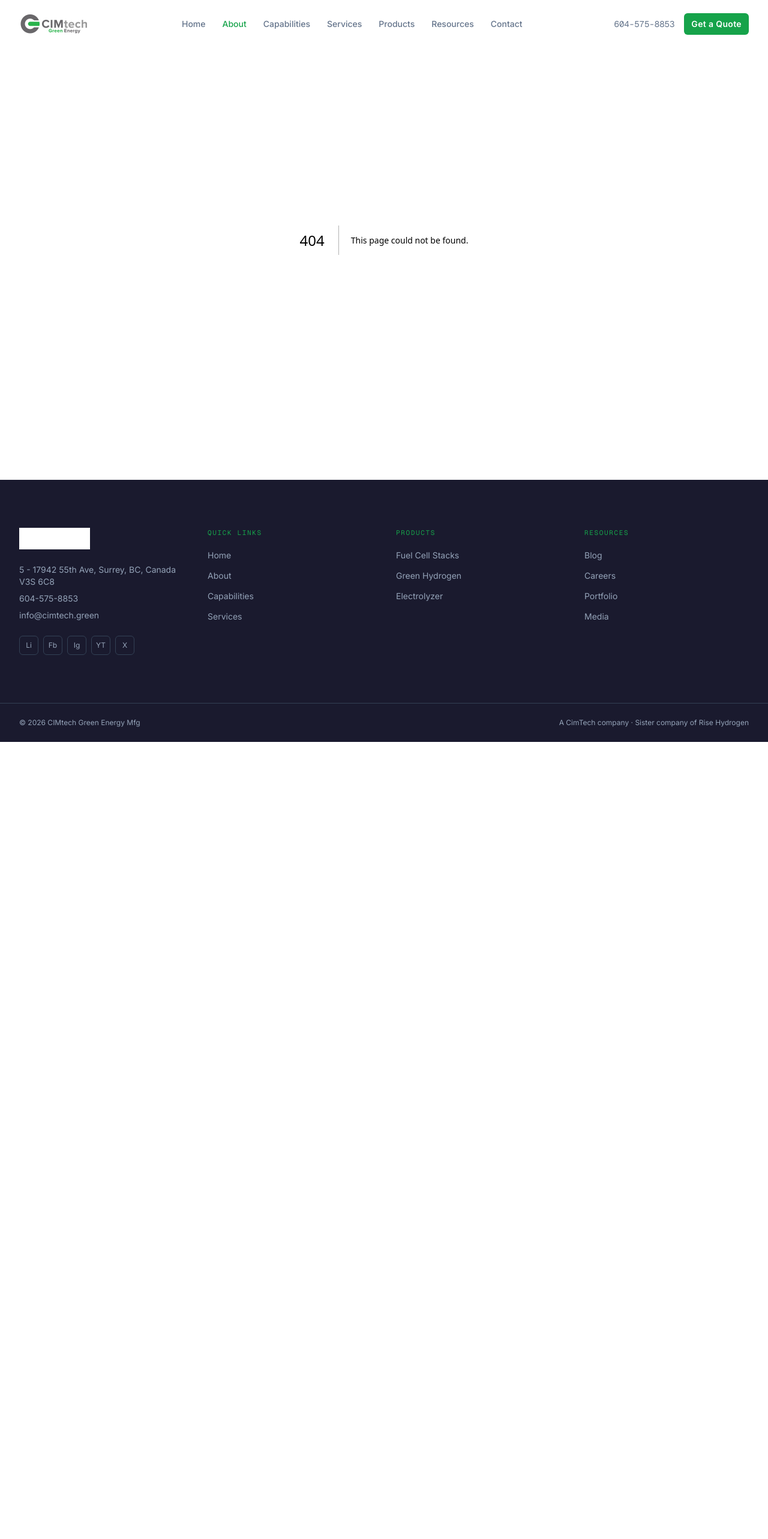
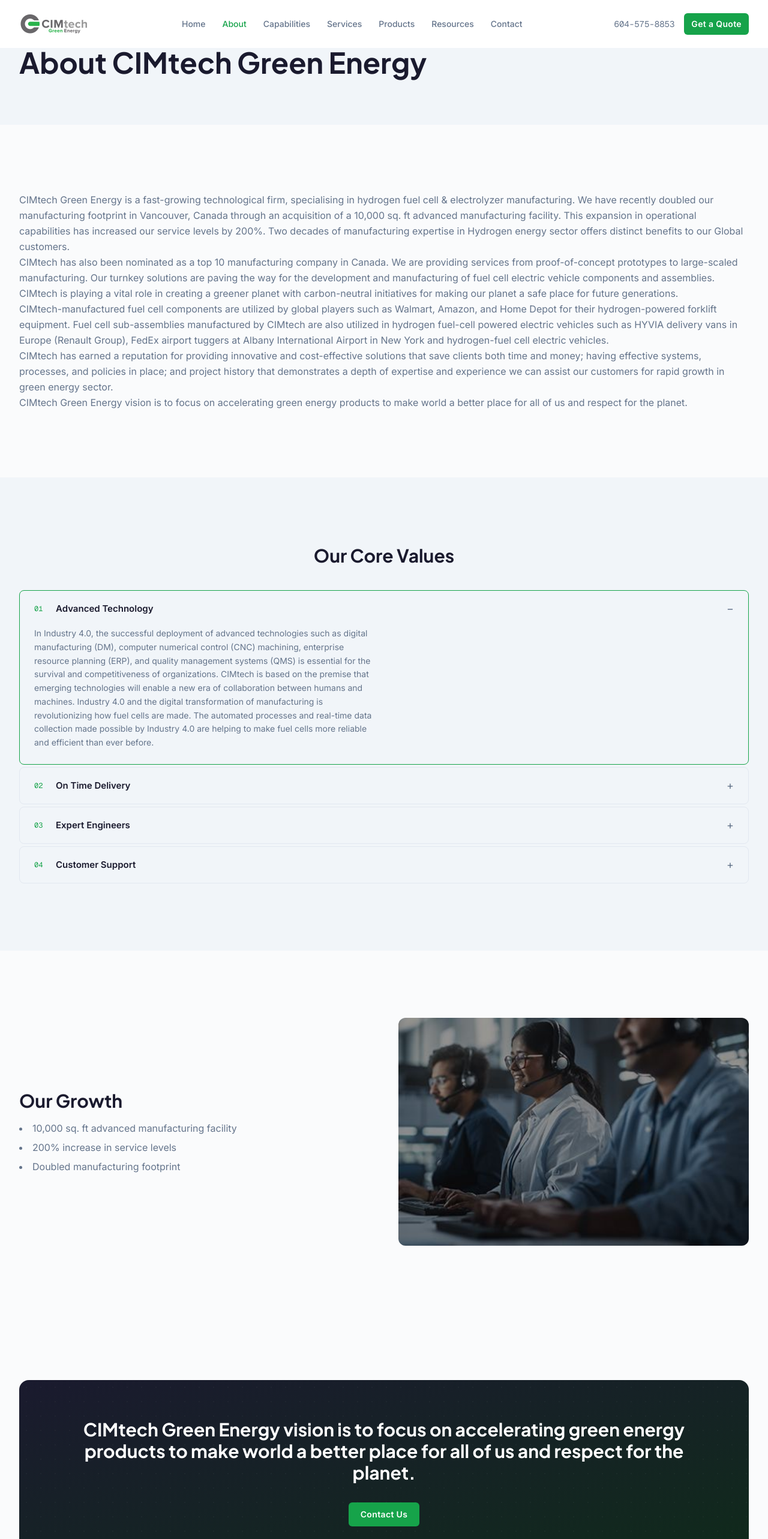
Before and after one commit to mgsturdy/cimtech-green-energy, a Next.js app: page /about in a window 1280 px wide. Before the commit this address had no page. Shown: the top 2566 px of the page at 60% size. Before the commit the page ends 1237 px from the top, so only its background shows below. Built offline with nearby package versions, Linux system fonts and the light colour scheme.

Commit message:
feat: add HeroStatic component and About page

```diff
--- /dev/null
+++ b/src/app/about/page.tsx
@@ -0,0 +1,79 @@
+import type { Metadata } from 'next';
+import { HeroStatic } from '@/components/sections/HeroStatic';
+import { Accordion } from '@/components/sections/Accordion';
+import { SplitSection } from '@/components/sections/SplitSection';
+import { CTASection } from '@/components/sections/CTASection';
+import { Section } from '@/components/ui/Section';
+import { Container } from '@/components/ui/Container';
+import { Prose } from '@/components/ui/Prose';
+import { aboutContent } from '@/data/content';
+
+export const metadata: Metadata = {
+  title: 'About',
+  description:
+    'CIMtech Green Energy is a technological firm specializing in hydrogen fuel cell & electrolyzer manufacturing, offering assemblies since 2006.',
+};
+
+export default function AboutPage() {
+  return (
+    <>
+      {/* 1. Hero */}
+      <HeroStatic title="About CIMtech Green Energy" />
+
+      {/* 2. Company Story */}
+      <Section>
+        <Container>
+          <Prose>
+            {aboutContent.story.map((paragraph, i) => (
+              <p key={i}>{paragraph}</p>
+            ))}
+          </Prose>
+        </Container>
+      </Section>
+
+      {/* 3. 4 Pillars Accordion */}
+      <Section className="bg-surface-elevated">
+        <Container>
+          <h2 className="font-sans text-3xl font-bold text-center mb-10">
+            Our Core Values
+          </h2>
+          <Accordion
+            items={aboutContent.pillars.map(({ number, title, description }) => ({
+              number,
+              title,
+              description,
+            }))}
+          />
+        </Container>
+      </Section>
+
+      {/* 4. Key Facts Split */}
+      <Section>
+        <Container>
+          <SplitSection
+            title="Our Growth"
+            image={aboutContent.keyFacts.image}
+            imageAlt={aboutContent.keyFacts.imageAlt}
+          >
+            <ul className="list-disc list-inside space-y-2 text-muted">
+              {aboutContent.keyFacts.stats.map((stat, i) => (
+                <li key={i}>{stat}</li>
+              ))}
+            </ul>
+          </SplitSection>
+        </Container>
+      </Section>
+
+      {/* 5. Vision CTA */}
+      <Section>
+        <Container>
+          <CTASection
+            title={aboutContent.vision}
+            description=""
+            primaryCta={{ label: 'Contact Us', href: '/contact' }}
+          />
+        </Container>
+      </Section>
+    </>
+  );
+}
--- /dev/null
+++ b/src/components/sections/HeroStatic.tsx
@@ -0,0 +1,19 @@
+import { Container } from '@/components/ui/Container';
+
+type HeroStaticProps = {
+  title: string;
+  description?: string;
+};
+
+export function HeroStatic({ title, description }: HeroStaticProps) {
+  return (
+    <div className="bg-surface-elevated">
+      <Container className="py-16 lg:py-20">
+        <h1 className="font-sans text-4xl lg:text-5xl font-bold">{title}</h1>
+        {description && (
+          <p className="text-muted max-w-2xl mt-4 leading-relaxed">{description}</p>
+        )}
+      </Container>
+    </div>
+  );
+}
```
